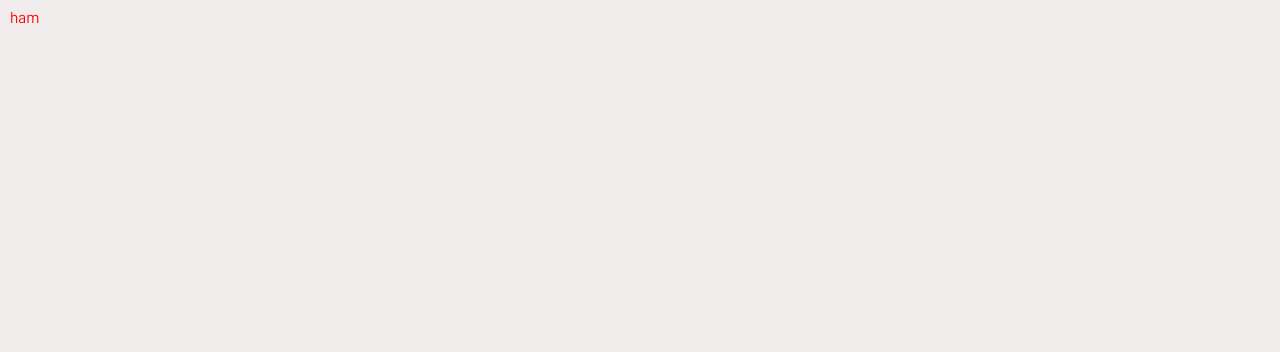
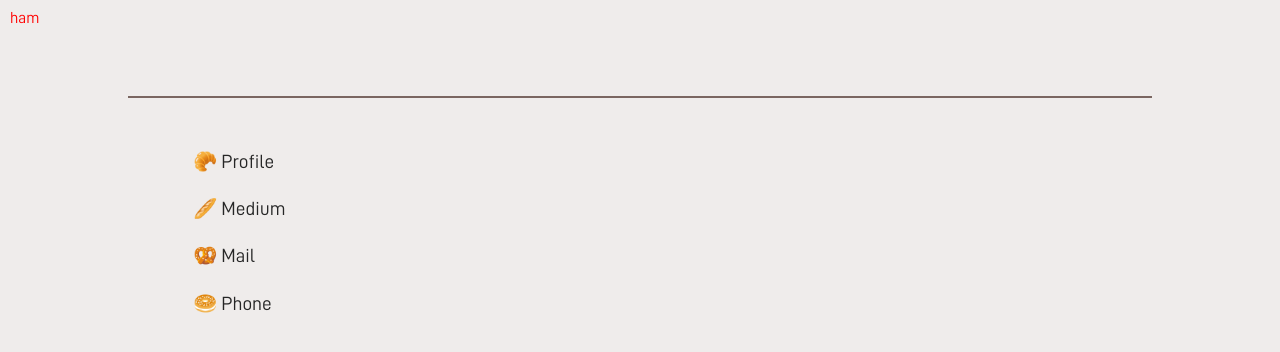
Before and after one commit to mobidiic/portfolio, a React (Create React App) app: page / in a window 1280 px wide. Both pictures are taken after a click on the link "ham". Shown: the top 352 px of the page. Built offline with nearby package versions, Linux system fonts and the light colour scheme; a web font is replaced by a local one.

Commit message:
prevent bounce effect

```diff
--- a/src/Global.scss
+++ b/src/Global.scss
@@ -38,6 +38,18 @@
     unicode-range: U+0020-007E;
 }
 
+//touch bounce effect 문제
+html {
+    height  : 100%;
+    overflow: hidden;
+    position: relative;
+}
+body {
+    height  : 100%;
+    overflow: auto;
+    position: relative;
+}
+
 .App {
 
     font-family: "Nanum D-DIN";
--- a/src/components/CateLayer/CateLayer.js
+++ b/src/components/CateLayer/CateLayer.js
@@ -2,8 +2,17 @@ import React from "react";
 import style from "./CateLayer.module.scss";
 
 const CateLayer = () => {
+
+    // 카테고리레이어 링크 넣기
     return (
         <div className={style.cate_layer__page}>
+            <div className={style.cate_layer__upper_bar} />
+            <ul className={style.cate_layer__list_box}>
+                <li className={style.cate_layer__item} >🥐 Profile</li>
+                <li className={style.cate_layer__item} >🥖 Medium</li>
+                <li className={style.cate_layer__item} >🥨 Mail</li>
+                <li className={style.cate_layer__item} >🥯 Phone</li>
+            </ul>
         </div>
     )
 };
--- a/src/components/CateLayer/CateLayer.module.scss
+++ b/src/components/CateLayer/CateLayer.module.scss
@@ -7,4 +7,21 @@ div .cate_layer__page {
     height: 100vh;
     background-color: lighten(#7a6661, 50%);
 
+    .cate_layer__upper_bar {
+        display: absolute;
+        width: 80vw;
+        height: 12vh;
+        margin-left: 10vw;
+        border-bottom: 2px solid #7a6661;
+        margin-bottom: 5vh;
+    }
+
+    ul  {
+        .cate_layer__item {
+            padding : 14px;
+            margin-left: 14vw;
+            font-size : 1.2rem;
+        }
+    }
+
 }
--- a/src/layouts/Layout.js
+++ b/src/layouts/Layout.js
@@ -13,8 +13,8 @@ const Layout = () => {
 
     const [ lang, setLang ] = useState("EN");
     const [ isOpened , setIsOpened ] = useState(false);
+    const [ pgbarWidth, setPgbarWidth ] = useState(0);
     const viewLang = lang == "EN" ? "KR" : "EN" ;
-    let pgbarWidth = 0;
 
     const handleLanguage = () => {
         if(lang == "EN"){
@@ -40,13 +40,19 @@ const Layout = () => {
     }, [])
 
     const handleOnScrollClosed = () => {
-        let _scrollY = window.scrollY;
-        let _totalHeight = (document.height !== undefined) ? document.height : document.body.offsetHeight;
+        // let _scrollY = window.scrollY;
+        let _scrollY = document.body.scrollTop;
+        let _totalHeight = (document.height !== undefined) ? document.height : document.body.scrollHeight;
         let _deviceHeight = window.innerHeight;
         let _tgtHeight = _totalHeight - _deviceHeight;
-        pgbarWidth = ( _scrollY / _tgtHeight ) * 100;
-        pgbarWidth += "%";
-        console.log("pgbarWidth : " +  pgbarWidth);
+        let _pgbarWidth = ( _scrollY / _tgtHeight ) * 100;
+        _pgbarWidth += "%";
+        setPgbarWidth(_pgbarWidth);
+        // console.log("_scrollY : " +  _scrollY);
+        // console.log("_totalHeight : " +  _totalHeight);
+        // console.log("_deviceHeight : " +  _deviceHeight);
+        // console.log("_tgtHeight : " +  _tgtHeight);
+        // console.log("_pgbarWidth : " +  _pgbarWidth);
     };
 
     const setOnScrollEventById = (el, func) => {
@@ -69,9 +75,8 @@ const Layout = () => {
 
     // [todo] header 타이틀 스크롤 위치에 따라 변경
 
+    // [todo] 레이어 닫았을 때 스크롤 위치 유지
 
-    // [todo] footer 프로그레스바 스크롤 위치에 따라 width 변경
-    // -> 변수세팅은 완료, 변수가 useEffect 에 들어가야 함.
 
 
     return (
@@ -101,7 +106,7 @@ const Layout = () => {
                     <DsPage />
                 </UserContext.Provider>
             </div>
-            <div className={ !isOpened ?  style.footer__progressbar : `${style.footer__progressbar} ${style.footer__progressbar__onlayer}` } style={{ width: pgbarWidth}} />
+            <div id="" className={ !isOpened ?  style.footer__progressbar : `${style.footer__progressbar} ${style.footer__progressbar__onlayer}` } style={{ width : pgbarWidth}} />
         </div>
     )
 };
--- a/src/layouts/Layout.module.scss
+++ b/src/layouts/Layout.module.scss
@@ -1,5 +1,5 @@
 //변수 할당
-$pb-height: 10px; //프로그레스바 높이
+$pb-height: 3px; //프로그레스바 높이
 
 
 div .header__box {
@@ -26,6 +26,43 @@ div .header__box {
     }
 }
 
+div .body__box {
+
+    padding-top: 50px;
+
+    .body__layer {
+
+    }
+
+
+    .none {
+        display: none !important;
+    }
+
+}
+
+
+div .footer__progressbar {
+    background-color : #7a6661;
+    width: 100vw;
+    height: #{$pb-height};
+
+    position: fixed;
+    z-index: 2;
+    top: calc( 100vh - #{$pb-height} );
+}
+
+
+//onlayer : 카테고리 레이어 펼쳐진 경우
+
+div .body__box__onlayer {
+    position: fixed;
+    overflow: hidden;
+    width: 100%;
+    height: 100%;
+}
+
+
 div .header__box__onlayer {
 
     z-index: 9;
@@ -47,43 +84,6 @@ div .header__box__onlayer {
 
 }
 
-
-
-div .body__box {
-
-    padding-top: 50px;
-
-    .body__layer {
-
-    }
-
-
-    .none {
-        display: none !important;
-    }
-
-
-
-}
-
-div .body__box__onlayer {
-    position: fixed;
-    overflow: hidden;
-    width: 100%;
-    height: 100%;
-}
-
-
-div .footer__progressbar {
-    background-color : #7a6661;
-    width: 100vw;
-    height: #{$pb-height};
-
-    position: fixed;
-    z-index: 2;
-    top: calc( 100vh - #{$pb-height} );
-}
-
 div .footer__progressbar__onlayer {
     display: none;
 }
```
